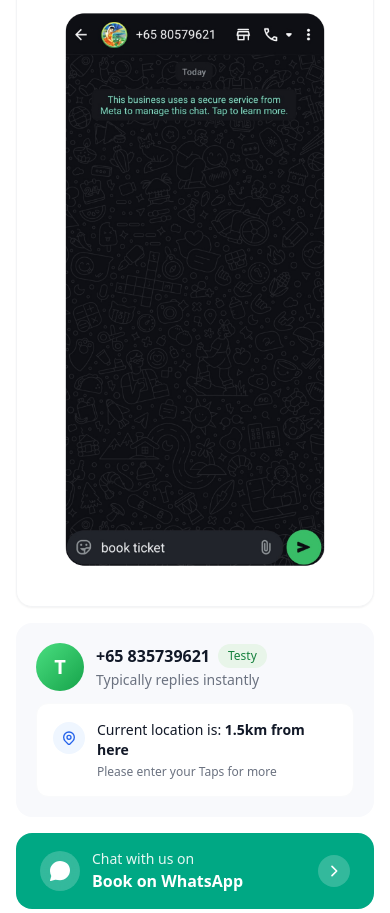
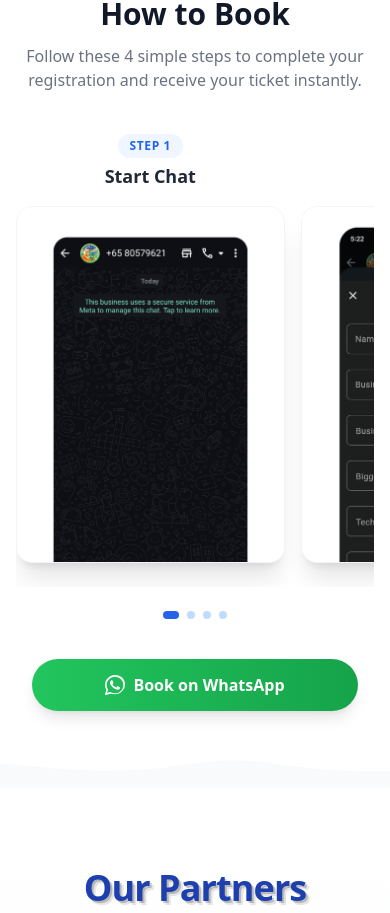
Before and after one commit to TechVaseegrahHub/Singapore-Event, a React (Vite) app: page / in a window 390 px wide. Shown: the part 5591-6504 px from the top of the page. Built offline with nearby package versions, Linux system fonts and the light colour scheme.

Commit message:
Update EventDetailsSection.jsx

```diff
--- a/src/components/EventDetailsSection.jsx
+++ b/src/components/EventDetailsSection.jsx
@@ -29,124 +29,44 @@
 
 const HowToBookSection = () => {
   return (
-    <section id="how-to-book" className="bg-white py-6 px-4 md:py-20 md:px-10">
+    <section id="how-to-book" className="bg-white py-12 px-4 md:py-20 md:px-10">
       <div className="max-w-7xl mx-auto">
 
-        {/* Mobile View - Exact Match to Image */}
-        <div className="block md:hidden">
-          {/* Main Chat Screenshot */}
-          <div className="bg-white rounded-2xl overflow-hidden shadow-sm border border-gray-100 mb-4">
-            <img
-              src="/assets/image/Image1.png"
-              alt="WhatsApp Chat"
-              className="w-full h-auto object-contain block"
-              loading="lazy"
-            />
-          </div>
-
-          {/* Contact Info Card */}
-          <div className="bg-[#F8F9FC] rounded-2xl p-5 mb-4">
-            <div className="flex items-center gap-3 mb-3">
-              <div className="w-12 h-12 bg-gradient-to-br from-green-400 to-green-600 rounded-full flex items-center justify-center text-white font-bold text-xl">
-                T
-              </div>
-              <div>
-                <div className="flex items-center gap-2">
-                  <span className="text-gray-900 font-semibold text-base">
-                    +65 835739621
-                  </span>
-                  <span className="px-2.5 py-1 bg-[#E8F5E9] text-green-700 text-xs font-medium rounded-full">
-                    Testy
-                  </span>
-                </div>
-                <p className="text-gray-500 text-sm mt-0.5">Typically replies instantly</p>
-              </div>
-            </div>
-
-            {/* Location Card */}
-            <div className="bg-white rounded-xl p-4 border border-gray-50">
-              <div className="flex items-start gap-3">
-                <div className="w-8 h-8 bg-blue-50 rounded-full flex items-center justify-center flex-shrink-0 mt-0.5">
-                  <svg className="w-4 h-4 text-blue-600" fill="none" stroke="currentColor" viewBox="0 0 24 24">
-                    <path strokeLinecap="round" strokeLinecap="round" strokeWidth={2} d="M17.657 16.657L13.414 20.9a1.998 1.998 0 01-2.827 0l-4.244-4.243a8 8 0 1111.314 0z" />
-                    <path strokeLinecap="round" strokeLinecap="round" strokeWidth={2} d="M15 11a3 3 0 11-6 0 3 3 0 016 0z" />
-                  </svg>
-                </div>
-                <div className="flex-1">
-                  <p className="text-gray-900 font-medium text-sm">
-                    Current location is: <span className="font-bold">1.5km from here</span>
-                  </p>
-                  <p className="text-gray-500 text-xs mt-1">
-                    Please enter your Taps for more
-                  </p>
-                </div>
-              </div>
-            </div>
-          </div>
-
-          {/* WhatsApp Booking Button */}
-          <a
-            href="https://wa.me/6580579621?text=book%20ticket"
-            target="_blank"
-            rel="noopener noreferrer"
-            className="flex items-center justify-between w-full bg-[#00A884] hover:bg-[#008069] text-white px-6 py-4 rounded-2xl transition-all duration-300 active:scale-[0.98] mb-6"
-          >
-            <div className="flex items-center gap-3">
-              <div className="w-10 h-10 bg-white/20 rounded-full flex items-center justify-center backdrop-blur">
-                <svg className="w-5 h-5 text-white" fill="currentColor" viewBox="0 0 24 24">
-                  <path d="M17.472 14.382c-.297-.149-1.758-.867-2.03-.967-.273-.099-.473-.149-.673.15-.197.297-.767.966-.94 1.164-.173.199-.347.223-.644.075-.297-.15-1.255-.463-2.39-1.475-.883-.788-1.48-1.761-1.653-2.059-.173-.297-.018-.458.13-.606.134-.133.298-.347.446-.52.149-.174.198-.298.298-.497.099-.198.05-.371-.025-.52-.075-.149-.669-1.612-.916-2.207-.242-.579-.487-.5-.672-.51-.173-.008-.371-.01-.57-.01-.198 0-.52.074-.792.372-.272.297-1.04 1.016-1.04 2.479 0 1.462 1.065 2.875 1.213 3.074.149.198 2.096 3.2 5.077 4.487.709.306 1.262.489 1.694.625.712.227 1.36.195 1.871.118.571-.085 1.758-.719 2.006-1.413.248-.694.248-1.289.173-1.413-.074-.124-.272-.198-.57-.347z"/>
-                  <path d="M12 0C5.373 0 0 5.373 0 12c0 2.125.554 4.124 1.523 5.877L.043 23.35c-.104.436.276.816.712.712l5.473-1.48C7.876 22.446 9.877 23 12 23c6.627 0 12-5.373 12-12S18.627 0 12 0z"/>
-                </svg>
-              </div>
-              <div>
-                <p className="text-sm font-medium opacity-90">Chat with us on</p>
-                <p className="text-base font-bold">Book on WhatsApp</p>
-              </div>
-            </div>
-            <div className="w-8 h-8 bg-white/20 rounded-full flex items-center justify-center">
-              <svg className="w-4 h-4 text-white" fill="none" stroke="currentColor" viewBox="0 0 24 24">
-                <path strokeLinecap="round" strokeLinejoin="round" strokeWidth={2.5} d="M9 5l7 7-7 7" />
-              </svg>
-            </div>
-          </a>
-
-          {/* Step Indicators */}
-          <div className="flex items-center justify-between">
-            <div className="flex gap-2">
-              <div className="w-6 h-2 bg-[#00A884] rounded-full"></div>
-              <div className="w-2 h-2 bg-gray-200 rounded-full"></div>
-              <div className="w-2 h-2 bg-gray-200 rounded-full"></div>
-              <div className="w-2 h-2 bg-gray-200 rounded-full"></div>
-            </div>
-            <span className="text-xs text-gray-400">1/4 steps</span>
-          </div>
-        </div>
-
-        {/* Desktop View - 4 Column Grid */}
-        <div className="hidden md:block">
-          <div className="text-center mb-16">
-            <h2 className="text-5xl font-bold text-gray-900 mb-4">
+        {/* Top Content Area - Optimized for mobile */}
+        <div className="text-center mb-10 md:mb-16">
+          <h2 className="text-3xl md:text-5xl font-bold text-gray-900 mb-3 md:mb-4">
             How to Book
           </h2>
-            <p className="text-gray-500 text-lg max-w-2xl mx-auto">
+          <p className="text-gray-500 text-base md:text-lg max-w-2xl mx-auto px-2">
             Follow these 4 simple steps to complete your registration and receive your ticket instantly.
           </p>
         </div>
 
-          <div className="grid grid-cols-4 gap-6">
+        {/*
+          Container Logic:
+          - Mobile: Horizontal scrolling carousel (snap-x) with optimized sizing
+          - Desktop: 4-column Grid
+        */}
+        <div className="flex overflow-x-auto pb-6 gap-4 snap-x snap-mandatory md:grid md:grid-cols-4 md:pb-0 md:gap-6 scrollbar-hide">
           {STEPS.map((item) => (
-              <div key={item.id} className="group">
-                <div className="mb-6 text-left">
-                  <span className="inline-block px-3 py-1 rounded-full bg-blue-50 text-blue-600 font-semibold text-sm mb-2 uppercase tracking-wider">
+            <div
+              key={item.id}
+              className="flex-shrink-0 w-[75%] sm:w-[45%] md:w-full snap-center group"
+            >
+              {/* Step Label and Title - Centered on mobile */}
+              <div className="mb-4 md:mb-6 text-center md:text-left">
+                <span className="inline-block px-3 py-1 rounded-full bg-blue-50 text-blue-600 font-semibold text-xs md:text-sm mb-1 md:mb-2 uppercase tracking-wider">
                   {item.step}
                 </span>
-                  <h3 className="text-xl font-bold text-gray-800">{item.title}</h3>
+                <h3 className="text-lg md:text-xl font-bold text-gray-800">{item.title}</h3>
               </div>
-                <div className="bg-white rounded-[2.5rem] overflow-hidden shadow-2xl border border-gray-100 transition-all duration-300 group-hover:shadow-blue-100 group-hover:-translate-y-2">
+
+              {/* Image Card - Optimized aspect ratio for mobile */}
+              <div className="bg-white rounded-2xl md:rounded-[2.5rem] overflow-hidden shadow-xl md:shadow-2xl border border-gray-100 transition-all duration-300 group-hover:shadow-blue-100 group-hover:md:-translate-y-2">
                 <img
                   src={item.src}
                   alt={item.title}
-                    className="w-full aspect-[9/18] object-cover object-top block"
+                  className="w-full aspect-[3/4] md:aspect-[9/18] object-cover object-top block"
                   loading="lazy"
                 />
               </div>
@@ -154,27 +74,65 @@
           ))}
         </div>
 
-          {/* Desktop WhatsApp Button */}
-          <div className="flex justify-center mt-16">
+        {/* Mobile Swipe Indicator Dots - Enhanced visibility */}
+        <div className="flex justify-center gap-2 mt-6 md:hidden">
+          {STEPS.map((_, i) => (
+            <div
+              key={i}
+              className={`w-2 h-2 rounded-full ${
+                i === 0 ? 'bg-blue-600 w-4' : 'bg-blue-200'
+              } transition-all duration-300`}
+            ></div>
+          ))}
+        </div>
+
+        {/* Call to Action Button - WhatsApp Link - Optimized for mobile */}
+        <div className="flex justify-center mt-10 md:mt-16 px-4 md:px-0">
           <a
             href="https://wa.me/6580579621?text=book%20ticket"
             target="_blank"
             rel="noopener noreferrer"
-              className="group relative inline-flex items-center justify-center px-8 py-4 text-lg font-semibold text-white bg-gradient-to-r from-green-500 to-green-600 rounded-full overflow-hidden shadow-lg hover:shadow-xl transition-all duration-300 hover:scale-105"
+            className="group relative inline-flex items-center justify-center w-full sm:w-auto px-6 py-3.5 md:px-8 md:py-4 text-base md:text-lg font-semibold text-white bg-gradient-to-r from-green-500 to-green-600 rounded-full overflow-hidden shadow-lg hover:shadow-xl transition-all duration-300 active:scale-95 hover:scale-105 md:hover:scale-105"
           >
-              <svg className="w-5 h-5 mr-2" fill="currentColor" viewBox="0 0 24 24">
+            {/* WhatsApp Icon */}
+            <svg
+              className="w-5 h-5 mr-2 md:mr-2 group-hover:scale-110 transition-transform duration-300"
+              fill="currentColor"
+              viewBox="0 0 24 24"
+            >
               <path d="M17.472 14.382c-.297-.149-1.758-.867-2.03-.967-.273-.099-.473-.149-.673.15-.197.297-.767.966-.94 1.164-.173.199-.347.223-.644.075-.297-.15-1.255-.463-2.39-1.475-.883-.788-1.48-1.761-1.653-2.059-.173-.297-.018-.458.13-.606.134-.133.298-.347.446-.52.149-.174.198-.298.298-.497.099-.198.05-.371-.025-.52-.075-.149-.669-1.612-.916-2.207-.242-.579-.487-.5-.672-.51-.173-.008-.371-.01-.57-.01-.198 0-.52.074-.792.372-.272.297-1.04 1.016-1.04 2.479 0 1.462 1.065 2.875 1.213 3.074.149.198 2.096 3.2 5.077 4.487.709.306 1.262.489 1.694.625.712.227 1.36.195 1.871.118.571-.085 1.758-.719 2.006-1.413.248-.694.248-1.289.173-1.413-.074-.124-.272-.198-.57-.347z"/>
-                <path d="M12 0C5.373 0 0 5.373 0 12c0 2.125.554 4.124 1.523 5.877L.043 23.35c-.104.436.276.816.712.712l5.473-1.48C7.876 22.446 9.877 23 12 23c6.627 0 12-5.373 12-12S18.627 0 12 0z"/>
+              <path d="M12 0C5.373 0 0 5.373 0 12c0 2.125.554 4.124 1.523 5.877L.043 23.35c-.104.436.276.816.712.712l5.473-1.48C7.876 22.446 9.877 23 12 23c6.627 0 12-5.373 12-12S18.627 0 12 0zm0 22c-1.873 0-3.66-.515-5.213-1.414l-.374-.218-3.883 1.05 1.05-3.883-.218-.374A9.961 9.961 0 0 1 2 12c0-5.514 4.486-10 10-10s10 4.486 10 10-4.486 10-10 10z"/>
             </svg>
-              <span>Book on WhatsApp</span>
-              <svg className="w-5 h-5 ml-2 group-hover:translate-x-1 transition-transform duration-300" fill="none" stroke="currentColor" viewBox="0 0 24 24">
+
+            <span className="relative z-10">Book on WhatsApp</span>
+            <span className="absolute inset-0 bg-gradient-to-r from-green-600 to-green-700 opacity-0 group-hover:opacity-100 transition-opacity duration-300 rounded-full"></span>
+
+            {/* Arrow icon for desktop, hidden on mobile */}
+            <svg
+              className="hidden md:block relative z-10 w-5 h-5 ml-2 group-hover:translate-x-1 transition-transform duration-300"
+              fill="none"
+              stroke="currentColor"
+              viewBox="0 0 24 24"
+            >
               <path strokeLinecap="round" strokeLinejoin="round" strokeWidth={2} d="M13 7l5 5m0 0l-5 5m5-5H6" />
             </svg>
           </a>
         </div>
+
+        {/* Mobile Sticky WhatsApp Button Alternative - Optional */}
+
       </div>
 
-      </div>
+      {/* CSS to hide scrollbar on mobile carousel */}
+      <style jsx>{`
+        .scrollbar-hide::-webkit-scrollbar {
+          display: none;
+        }
+        .scrollbar-hide {
+          -ms-overflow-style: none;
+          scrollbar-width: none;
+        }
+      `}</style>
     </section>
   );
 };
```
Lines whose indentation alone changed are shown as unchanged.
